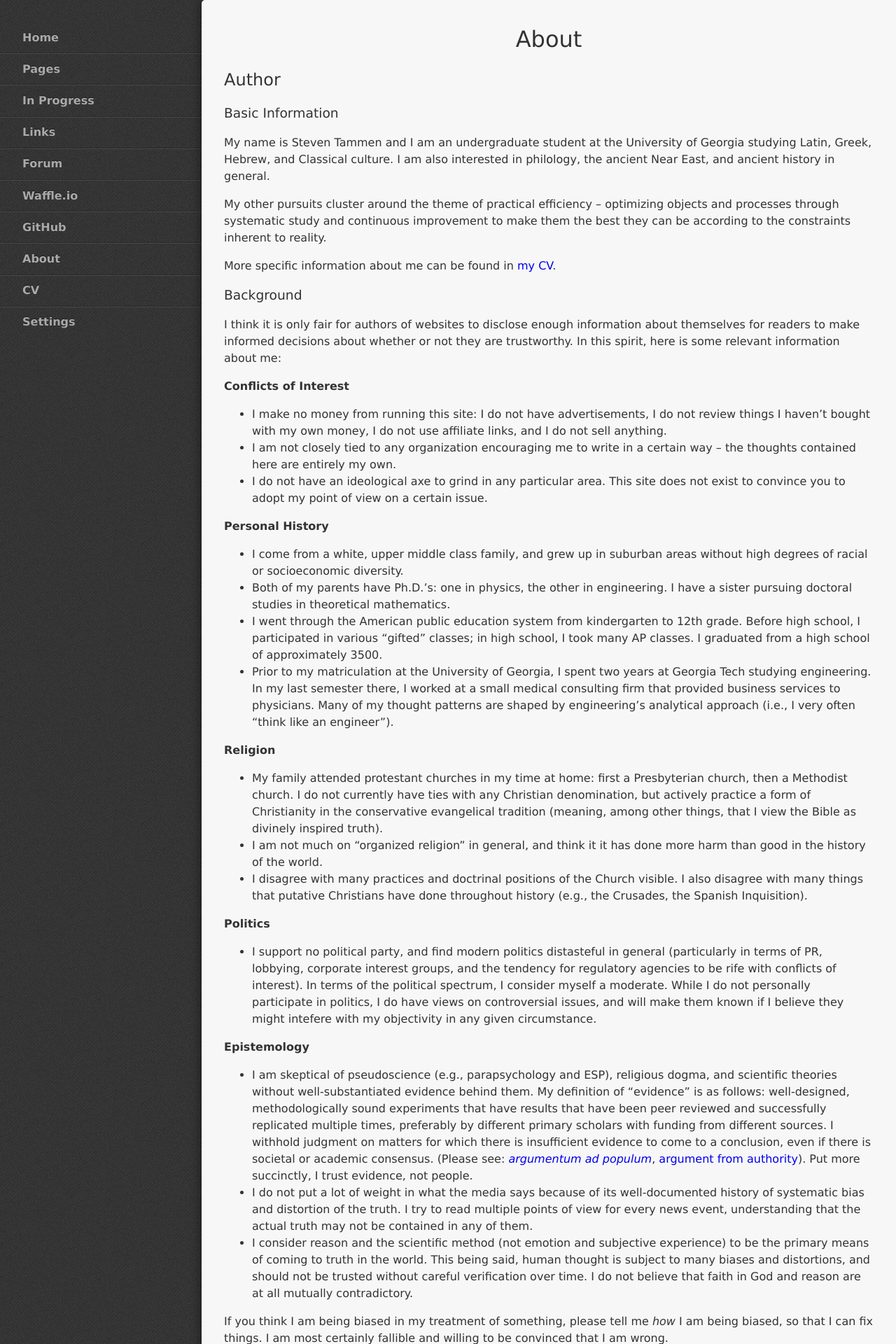
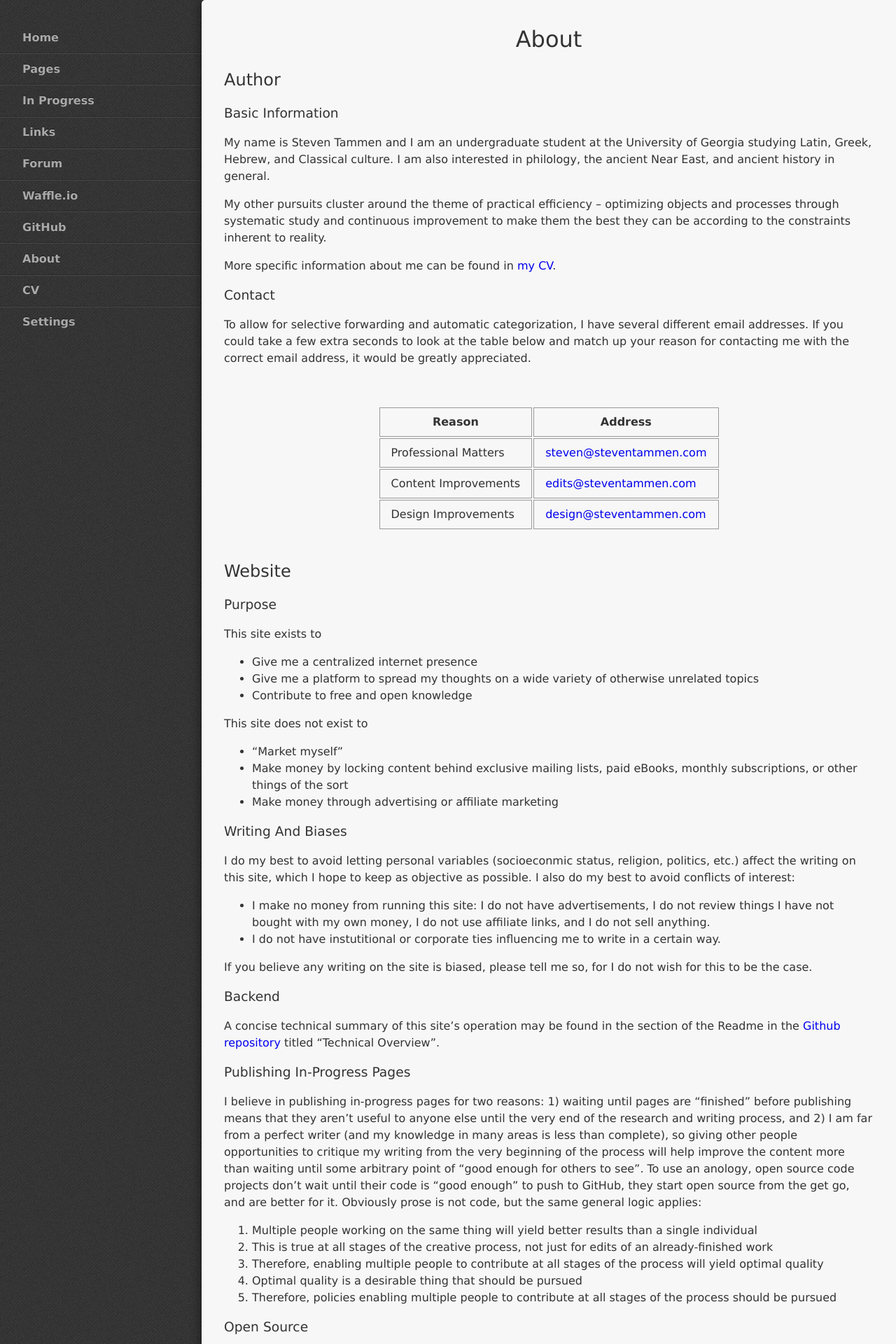
Before and after one commit to StevenTammen/StevenTammen.github.io, a Jekyll site: the page built from pages/about.md, in a window 1280 px wide. Shown: the top 1920 px of the page at 70% size. Built offline with Jekyll 4.4.1, drawn with Linux system fonts in a browser that asks for light colours.

Commit message:
Update about.md

```diff
--- a/pages/about.md
+++ b/pages/about.md
@@ -15,41 +15,6 @@ My name is Steven Tammen and I am an undergraduate student at the University of
 My other pursuits cluster around the theme of practical efficiency -- optimizing objects and processes through systematic study and continuous improvement to make them the best they can be according to the constraints inherent to reality.
 
 More specific information about me can be found in [my CV](https://steventammen.com/CV.pdf).
-
-### Background
-
-I think it is only fair for authors of websites to disclose enough information about themselves for readers to make informed decisions about whether or not they are trustworthy. In this spirit, here is some relevant information about me:
-
-**Conflicts of Interest**
-
-- I make no money from running this site: I do not have advertisements, I do not review things I haven't bought with my own money, I do not use affiliate links, and I do not sell anything.
-- I am not closely tied to any organization encouraging me to write in a certain way -- the thoughts contained here are entirely my own.
-- I do not have an ideological axe to grind in any particular area. This site does not exist to convince you to adopt my point of view on a certain issue.
-
-**Personal History**
-
-- I come from a white, upper middle class family, and grew up in suburban areas without high degrees of racial or socioeconomic diversity.
-- Both of my parents have Ph.D.'s: one in physics, the other in engineering. I have a sister pursuing doctoral studies in theoretical mathematics.
-- I went through the American public education system from kindergarten to 12th grade. Before high school, I participated in various "gifted" classes; in high school, I took many AP classes. I graduated from a high school of approximately 3500.
-- Prior to my matriculation at the University of Georgia, I spent two years at Georgia Tech studying engineering. In my last semester there, I worked at a small medical consulting firm that provided business services to physicians. Many of my thought patterns are shaped by engineering's analytical approach (i.e., I very often "think like an engineer").
-
-**Religion**
-
-- My family attended protestant churches in my time at home: first a Presbyterian church, then a Methodist church. I do not currently have ties with any Christian denomination, but actively practice a form of Christianity in the conservative evangelical tradition (meaning, among other things, that I view the Bible as divinely inspired truth).
-- I am not much on "organized religion" in general, and think it it has done more harm than good in the history of the world.
-- I disagree with many practices and doctrinal positions of the Church visible. I also disagree with many things that putative Christians have done throughout history (e.g., the Crusades, the Spanish Inquisition).
-
-**Politics**
-
-- I support no political party, and find modern politics distasteful in general (particularly in terms of PR, lobbying, corporate interest groups, and the tendency for regulatory agencies to be rife with conflicts of interest). In terms of the political spectrum, I consider myself a moderate. While I do not personally participate in politics, I do have views on controversial issues, and will make them known if I believe they might intefere with my objectivity in any given circumstance.
-
-**Epistemology**
-
-- I am skeptical of pseudoscience (e.g., parapsychology and ESP), religious dogma, and scientific theories without well-substantiated evidence behind them. My definition of "evidence" is as follows: well-designed, methodologically sound experiments that have results that have been peer reviewed and successfully replicated multiple times, preferably by different primary scholars with funding from different sources. I withhold judgment on matters for which there is insufficient evidence to come to a conclusion, even if there is societal or academic consensus. (Please see: [*argumentum ad populum*](https://en.wikipedia.org/wiki/Argumentum_ad_populum), [argument from authority](https://en.wikipedia.org/wiki/Argument_from_authority)). Put more succinctly, I trust evidence, not people.
-- I do not put a lot of weight in what the media says because of its well-documented history of systematic bias and distortion of the truth. I try to read multiple points of view for every news event, understanding that the actual truth may not be contained in any of them.
-- I consider reason and the scientific method (not emotion and subjective experience) to be the primary means of coming to truth in the world. This being said, human thought is subject to many biases and distortions, and should not be trusted without careful verification over time. I do not believe that faith in God and reason are at all mutually contradictory.
-
-If you think I am being biased in my treatment of something, please tell me *how* I am being biased, so that I can fix things. I am most certainly fallible and willing to be convinced that I am wrong.
 
 ### Contact
 
@@ -92,6 +57,15 @@ This site does not exist to
 - Make money by locking content behind exclusive mailing lists, paid eBooks, monthly subscriptions, or other things of the sort
 - Make money through advertising or affiliate marketing
 
+### Writing And Biases
+
+I do my best to avoid letting personal variables (socioeconmic status, religion, politics, etc.) affect the writing on this site, which I hope to keep as objective as possible. I also do my best to avoid conflicts of interest:
+
+- I make no money from running this site: I do not have advertisements, I do not review things I have not bought with my own money, I do not use affiliate links, and I do not sell anything.
+- I do not have instutitional or corporate ties influencing me to write in a certain way.
+
+If you believe any writing on the site is biased, please tell me so, for I do not wish for this to be the case.
+
 ### Backend
 
 A concise technical summary of this site's operation may be found in the section of the Readme in the [Github repository](https://github.com/StevenTammen/steventammen.github.io) titled "Technical Overview".
```
